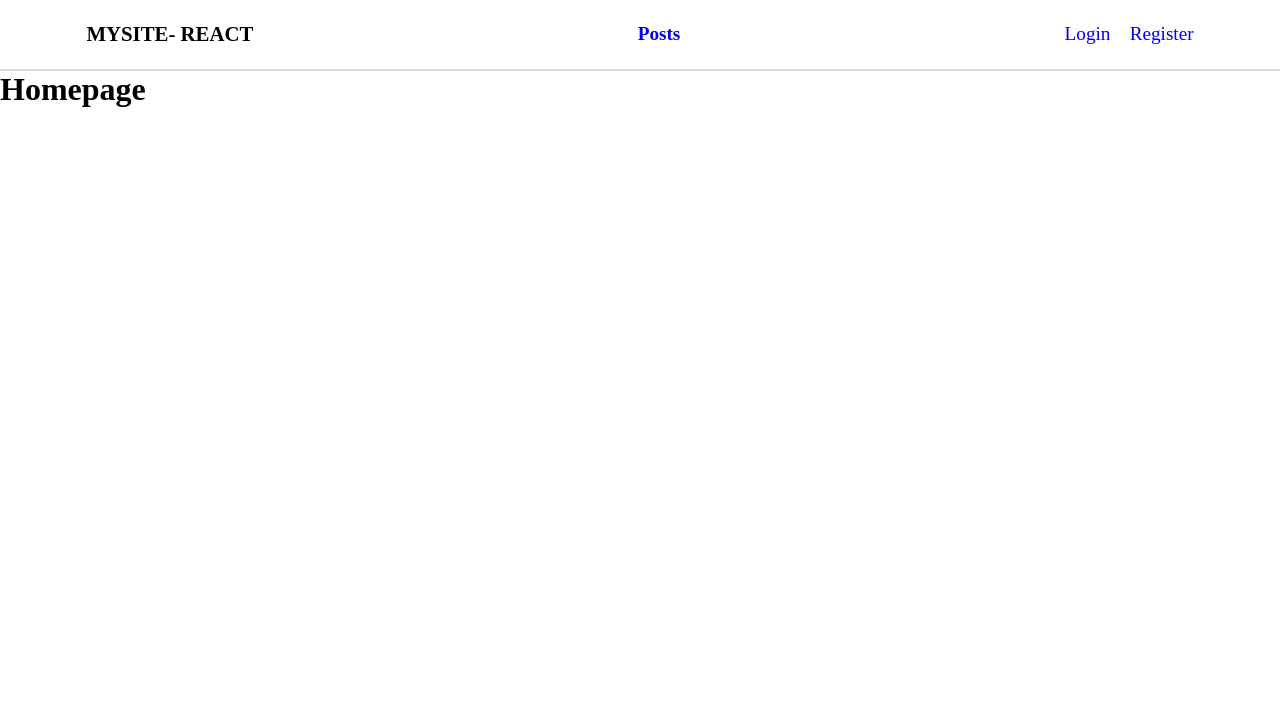
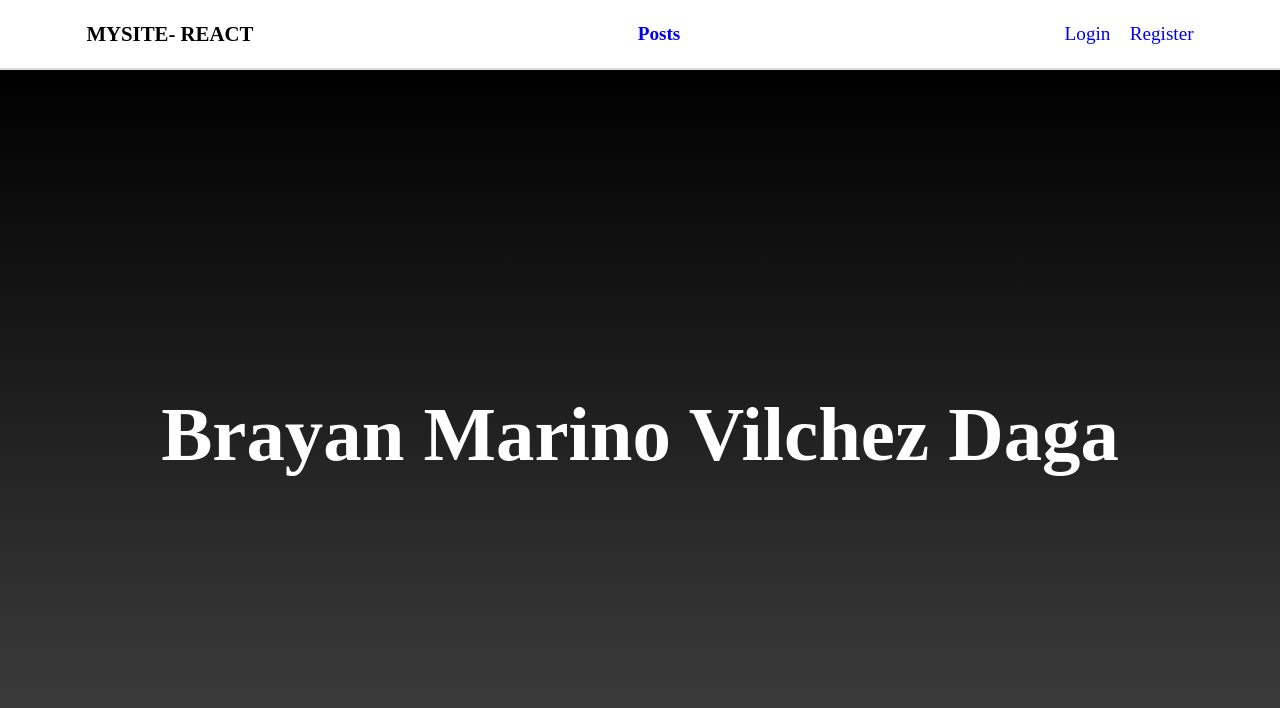
Before and after one commit to Hackademy-Part-time-80/react02brayan, a React (Vite) app: page / in a window 1280 px wide. Shown: the top 708 px of the page. Built offline with nearby package versions, Linux system fonts and the light colour scheme.

Commit message:
homepage

```diff
--- a/src/App.css
+++ b/src/App.css
@@ -1,5 +1,6 @@
 .navbar {
   border-bottom: 2px solid gainsboro;
+  height: 70px;
 }
 
 .navbar nav {
@@ -100,3 +101,18 @@
   padding: 0.4rem;
   border-radius: 10px;
 }
+
+
+.my-gradient {
+  background: #000000;
+  background: linear-gradient(180deg, #000000 0%, #434343 100%);
+}
+
+.hero {
+  height: calc(100vh - 70px);
+  color: white;
+  display: flex;
+  justify-content: center;
+  align-items: center;
+  font-size: 2.4rem;
+}
--- a/src/views/Homepage.jsx
+++ b/src/views/Homepage.jsx
@@ -1,7 +1,10 @@
 export default function Homepage() {
-    return (
-        <>
-            <h1>Homepage</h1>
-        </>
-    );
+  const nome = 'Brayan Marino Vilchez Daga';
+  return (
+    <>
+      <div className="hero my-gradient">
+        <h1>{nome}</h1>
+      </div>
+    </>
+  );
 }
```
